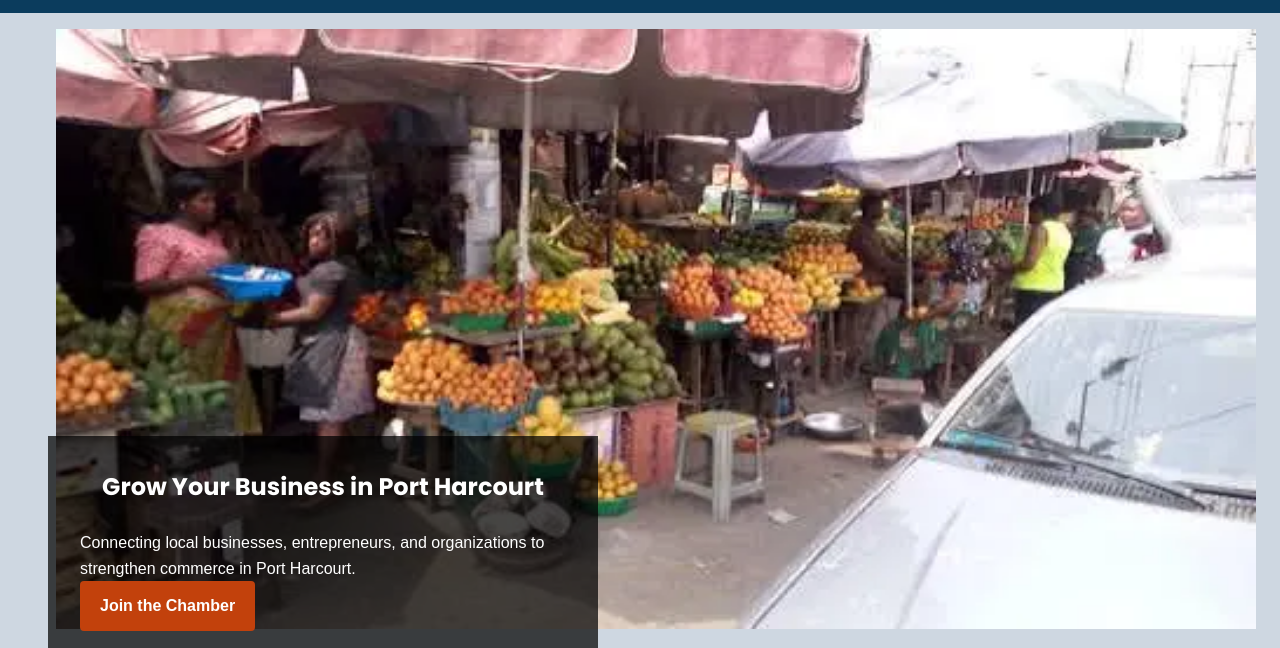
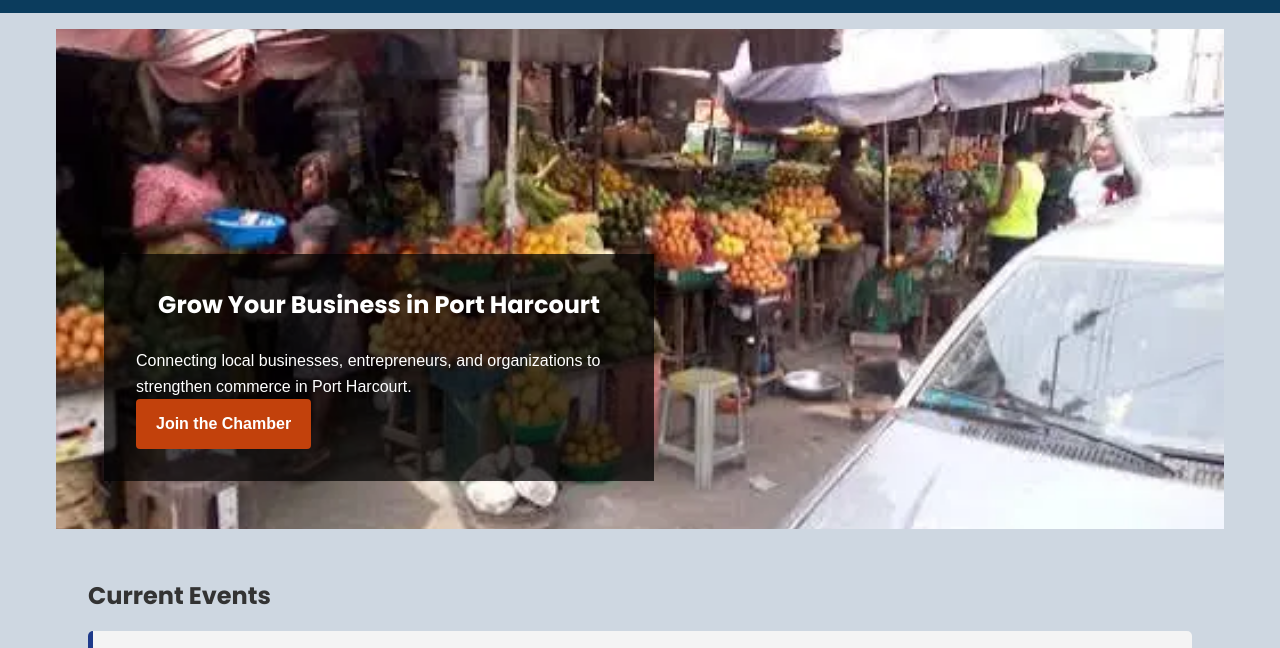
Before and after one commit to mitchelle2/wdd231, a plain HTML site: page chamber/index.html in a window 1280 px wide. Shown: the part 89-737 px from the top of the page. Drawn offline with Linux system fonts and the light colour scheme; no server answers.

Commit message:
modified hero image

```diff
--- a/chamber/styles/home-small.css
+++ b/chamber/styles/home-small.css
@@ -13,18 +13,20 @@
    HERO
    ========================================= */
 
-.home-hero {
+.hero {
     position: relative;
-    margin-bottom: 2rem;
+    width: 100%;
+    margin: 0;
+    padding: 0;
     overflow: hidden;
 }
 
-.home-hero img {
+.hero img {
     display: block;
     width: 100%;
-    height: auto;
-    min-height: 300px;
+    height: 500px;
     object-fit: cover;
+    margin: 0;
 }
 
 .hero-content {
```
